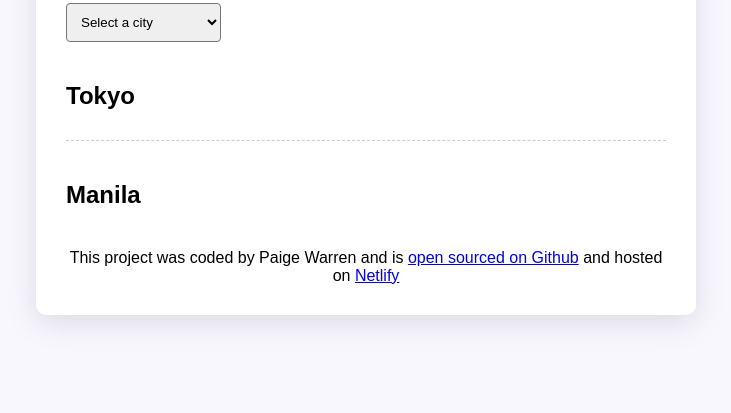
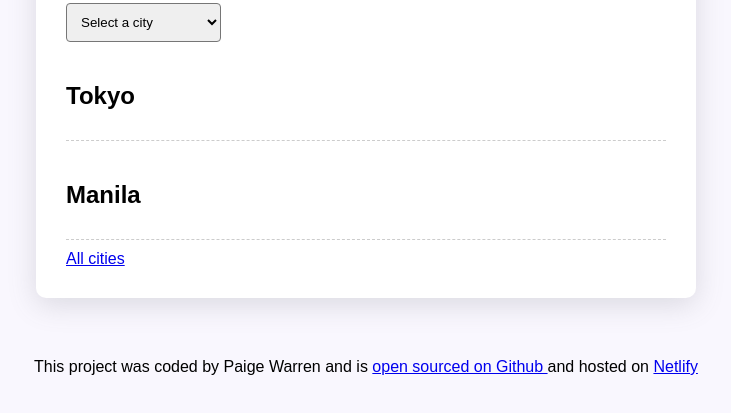
Before and after one commit to Paige9-web/World-clock, a plain HTML site: page index.html in a window 1280 px wide. Shown: the part 177-590 px from the top of the page, without its empty margins (274-1005 px from the left). Drawn offline with nearby package versions, Linux system fonts and the light colour scheme; a script that the page names is missing.

Commit message:
added a return page

```diff
--- a/css/style.css
+++ b/css/style.css
@@ -49,6 +49,7 @@
 }
 
 footer {
+  margin-top: auto;
   text-align: center;
   font-family: sans-serif;
 }
--- a/index.html
+++ b/index.html
@@ -20,7 +20,6 @@
       </select>
 
       <div id="cities">
-
         <div class="city" id="tokyo">
           <div>
             <h2>Tokyo</h2>
@@ -36,16 +35,18 @@
           </div>
           <div class="time"></div>
         </div>
-
+        <a href="/">All cities</a>
+      </div>
     </div>
     <footer>
       This project was coded by Paige Warren and is
-      <a href="https://github.com/Paige9-web/World-clock" target="_blank"
-        >open sourced on Github</a
-      >
+      <a href="https://github.com/Paige9-web/World-clock" target="_blank">
+        open sourced on Github
+      </a>
       and hosted on
       <a href="https://worldclockpw.netlify.app/" target="_blank">Netlify</a>
     </footer>
+
     <script src="javascript/index.js"></script>
   </body>
 </html>
```
Lines whose indentation alone changed are shown as unchanged.
